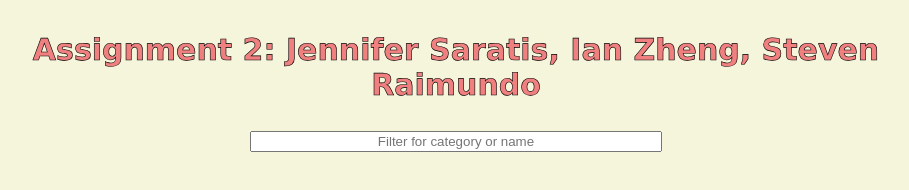
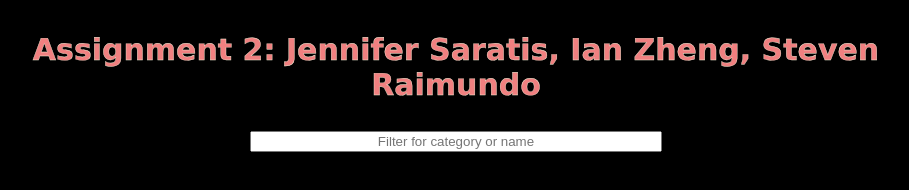
Before and after one commit to sraimundumd/INST377ASST2, a website: page public/index.html in a window 1280 px wide. Shown: the whole page, without its empty margins (184-1093 px from the left). Drawn offline with nearby package versions, Linux system fonts and the light colour scheme; no server answers.

Commit message:
color change

```diff
--- a/public/styles.css
+++ b/public/styles.css
@@ -1,5 +1,5 @@
 body {
-  background: beige;
+  background: black;
 }
 
 .wrapper {
@@ -31,7 +31,7 @@ body {
 
 h1 {
   font-size: 30px;
-  -webkit-text-stroke: .6px black;
+  -webkit-text-stroke: .4px beige;
   -webkit-text-fill-color: lightcoral;
 }
 
```
